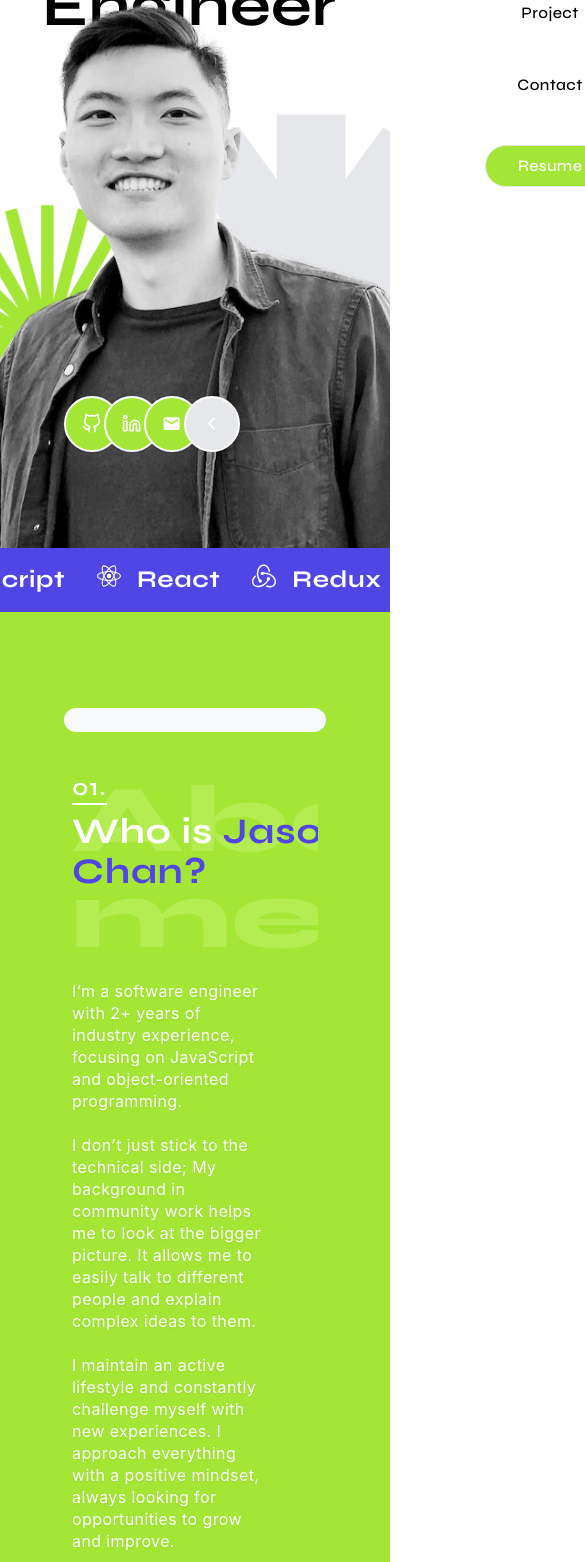
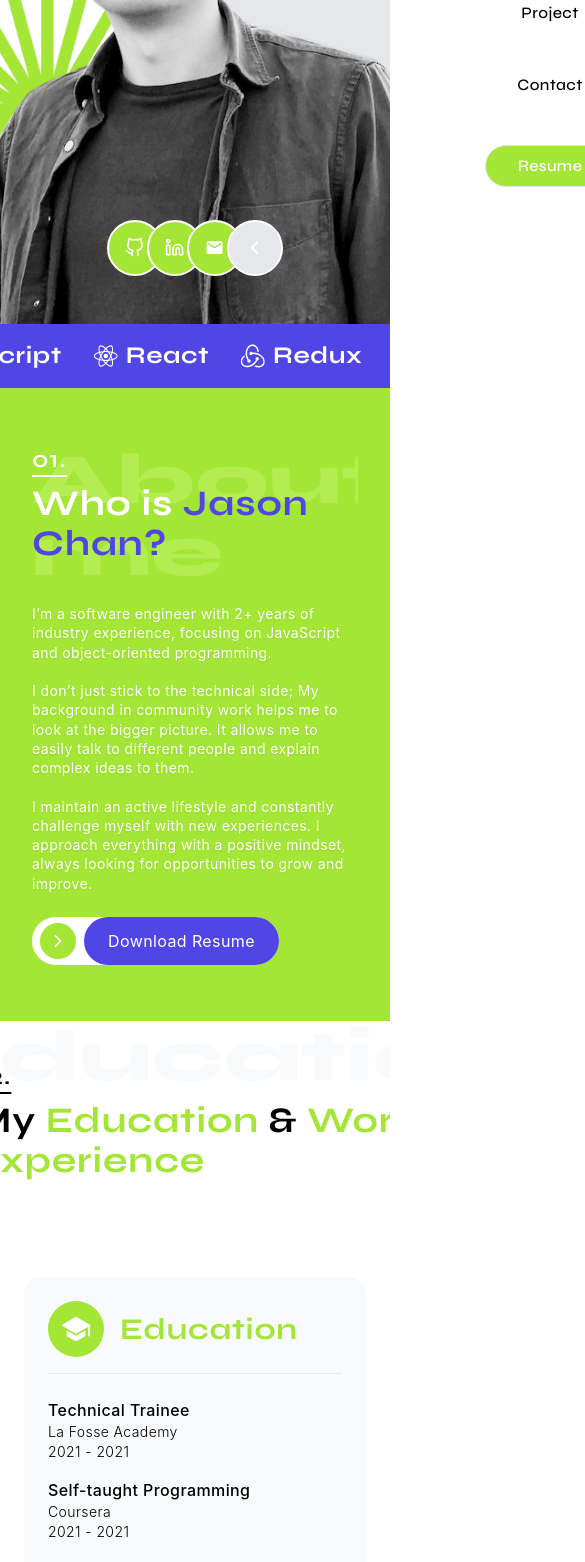
Before and after one commit to jasonchanhk/jasonchanwebsite, a Next.js app: page / in a window 390 px wide. Shown: the part 400-1962 px from the top of the page, 585 px wide, since content can reach past the window. Built offline with nearby package versions, Linux system fonts and the light colour scheme; grey boxes are pictures that could not be loaded.

Commit message:
mobile view

```diff
--- a/components/about.tsx
+++ b/components/about.tsx
@@ -6,7 +6,7 @@ import RedirectButton from "./redirectButton";
 
 const SelfIntroduction = () => {
     return (
-        <div className="drop-shadow-sm pr-12 text-base leading-snug mb-12">
+        <div className="drop-shadow-sm md:pr-12 md:text-base text-sm leading-snug mb-6 md:mb-12">
             <p className="">I’m a software engineer with 2+ years of industry experience, focusing on JavaScript and object-oriented programming. </p>
             <br />
             <p>I don’t just stick to the technical side; My background in community work helps me to look at the bigger picture. It allows me to easily talk to different people and explain complex ideas to them.</p>
@@ -18,8 +18,8 @@ const SelfIntroduction = () => {
 
 const AboutTitle = () => {
     return (
-        <div className={` ${styles.titletext} relative h-52 w-full whitespace-nowrap overflow-x-hidden`}>
-            <div className='absolute inset-0 font-extrabold text-8xl w-full z-0 text-lime-300/60'>
+        <div className={` ${styles.titletext} relative h-40 md:h-52 w-full whitespace-nowrap overflow-x-hidden`}>
+            <div className='absolute inset-0 font-extrabold text-7xl md:text-8xl w-full z-0 text-lime-300/60'>
                 About <br /> me
             </div>
             <div className='absolute z-40 inset-0 text-white'>
@@ -38,10 +38,10 @@ const AboutTitle = () => {
 
 const About = () => {
     return (
-        <div className={`py-24 mx-auto max-w-7xl px-16 md:px-20`}>
-            <div className='flex flex-col md:flex-row md:items-stretch md:h-[40em] gap-8'>
+        <div className={`py-12 md:py-24 mx-auto px-6 md:px-20 max-w-7xl`}>
+            <div className='flex flex-col md:flex-row md:items-stretch gap-8'>
 
-                <div className='flex-1 bg-gray-50 p-2 grid grid-rows-2 grid-flow-col gap-2 rounded-2xl'>
+                <div className='flex-1 bg-gray-50 p-2 md:grid grid-rows-2 grid-flow-col gap-2 rounded-2xl h-[640px] hidden'>
                     <div className='h-full w-full relative'>
                         <Image
                             src="/images/me-flying.png"
@@ -78,53 +78,10 @@ const About = () => {
                 <div className='flex-1 text-white text-lg p-2'>
                     <AboutTitle />
                     <SelfIntroduction />
-                    <RedirectButton coloured={false} className="">
+                    <RedirectButton coloured={false}>
                         <a href="Jason Chan Resume 2024.pdf" target="_blank" rel="noreferrer">Download Resume</a>
                     </RedirectButton>
                 </div>
-                {/* <div className='flex flex-col text-base font-light py-4 md:py-0 gap-4 text-amber-50 md:self-end md:pr-10 bg-white'>
-                <div>Year ago I moved to London looking for a new start. I challenged myself to code because I needed a breakthrough in life.</div>
-                <div>It was tough at first to study without any teaching guidance. Yet I soon managed to utilize free online resources constructing my own curriculum and learning system, which brought me tremendous joy and satisfaction.  </div>
-                <div>I was greatly encouraged by the fact that programming is for everyone and equal to everyone who is hard-working.</div>
-            </div>
-            <div className='flex flex-col md:flex-row justify-end gap-4 bg-white'>
-                <div className='flex flex-col gap-4'>
-                    <div className='h-[26rem] w-full relative shadow-lg shadow-amber-800/50 hover:shadow-amber-800 rounded-md'>
-                        <Image
-                            src="/images/25d9f914-e4e4-4456-9972-caf87407d6aa.JPG"
-                            alt="Picture of the author"
-                            layout='fill'
-                            objectFit="cover" // change to suit your needs
-                            className="rounded-md " />
-                    </div>
-                    <div className='h-[20rem] w-72 md:w-80 relative shadow-lg shadow-amber-800/50 hover:shadow-amber-800 rounded-md'>
-                        <Image
-                            src="/images/IMG_0873.jpg"
-                            alt="Picture of the author"
-                            layout='fill'
-                            objectFit="cover" // change to suit your needs
-                            className="rounded-md object-none origin-top" />
-                    </div>
-                </div>
-                <div className='flex flex-col gap-4'>
-                    <div className='h-[20rem] w-72 md:w-80 relative shadow-lg shadow-amber-800/50 hover:shadow-amber-800 rounded-md'>
-                        <Image
-                            src="/images/IMG_2139.jpg"
-                            alt="Picture of the author"
-                            layout='fill'
-                            objectFit="cover" // change to suit your needs
-                            className="rounded-md" />
-                    </div>
-                    <div className='h-[26rem] w-full relative shadow-lg shadow-amber-800/50 hover:shadow-amber-800 rounded-md'>
-                        <Image
-                            src="/images/IMG_3597.jpg"
-                            alt="Picture of the author"
-                            layout='fill'
-                            objectFit="cover" // change to suit your needs
-                            className="rounded-md" />
-                    </div>
-                </div>
-            </div> */}
             </div>
         </div>
     )
--- a/components/contact.tsx
+++ b/components/contact.tsx
@@ -1,4 +1,4 @@
-import React, { useRef, useState } from 'react'
+import React, { useRef, useState, useEffect } from 'react'
 import styles from '../styles/Home.module.css'
 import RedirectButton from './redirectButton'
 import Link from 'next/link'
@@ -13,14 +13,14 @@ import { copyEvent } from '../utils/copyEvent'
 
 const Contact = () => {
     return (
-        <div className={`py-24 mx-auto max-w-7xl px-16 md:px-20`}>
+        <div className={`py-12 md:py-24 mx-auto px-6 md:px-20 max-w-7xl`}>
             <div className='flex flex-col md:flex-row md:items-stretch md:h-[40em] gap-8'>
-                <div className='flex-1 text-black text-lg p-2'>
+                <div className='flex-1 text-black text-sm md:text-lg p-3'>
                     <ContactTitle />
                     <Invitation />
                     <ContactList />
                 </div>
-                <div className='flex-1 text-black text-lg p-2 flex flex-col justify-end'>
+                <div className='hidden flex-1 text-black text-sm md:text-lg p-3 md:flex flex-col justify-end'>
                     <MessageForm />
                 </div>
             </div>
@@ -37,17 +37,31 @@ const Invitation = () => {
 }
 
 const ContactTitle = () => {
+    const [isMobile, setIsMobile] = useState(false)
+
+    const handleResize = () => {
+      if (window.innerWidth < 720) {
+        setIsMobile(true)
+      } else {
+        setIsMobile(false)
+      }
+    }
+
+    useEffect(() => {
+      window.addEventListener("resize", handleResize)
+    })
+
     return (
         <div className={` ${styles.titletext} relative h-52 w-full whitespace-nowrap overflow-x-hidden`}>
-            <div className='absolute inset-0 font-extrabold text-8xl w-full z-0 text-gray-50'>
+            <div className='absolute inset-0 font-extrabold text-7xl md:text-8xl w-full z-0 text-gray-50'>
                 Contact
             </div>
             <div className='absolute inset-0 text-black'>
                 <div className='flex-col'>
-                    <div className='font-semibold text-2xl underline tracking-wider underline-offset-8 '>04. </div>
+                    <div className='font-semibold text-2xl underline tracking-wider underline-offset-8 pt-10 md:pt-0'>04. </div>
                     <div className='font-bold text-4xl md:text-6xl mt-2 tracking-wide'>
                         Let&apos;s&nbsp;
-
+                        {isMobile && <br />}
                         <span className='text-lime-400'>Connect</span>&nbsp;&
                         <br />
                         <span className='text-lime-400'>Collaborate</span>
@@ -65,7 +79,7 @@ const ContactList = () => {
             <div className='flex flex-col gap-3 pt-10 md:self-end'>
 
                 <div className='flex items-center cursor-pointer w-fit' onClick={copyEvent}>
-                    <div className='w-14 h-14 rounded-full bg-lime-400 border-2 border-white flex justify-center items-center'>
+                    <div className='w-10 h-10 md:w-14 md:h-14 rounded-full bg-lime-400 border-2 border-white flex justify-center items-center'>
                         <MdEmail />
                     </div>
                     <div className='pl-2'>chanjky97@gmail.com</div>
@@ -73,7 +87,7 @@ const ContactList = () => {
 
                 <Link passHref href="https://github.com/jasonchanhk">
                     <div className='flex items-center cursor-pointer w-fit'>
-                        <div className='w-14 h-14 rounded-full bg-lime-400 border-2 border-white flex justify-center items-center'>
+                        <div className='w-10 h-10 md:w-14 md:h-14 rounded-full bg-lime-400 border-2 border-white flex justify-center items-center'>
                             <FiGithub />
                         </div>
                         <div className='pl-2'>github.com/jasonchanhk</div>
@@ -81,9 +95,8 @@ const ContactList = () => {
                 </Link>
 
                 <Link passHref href="https://www.linkedin.com/in/jason-chan-361266217/">
-
                     <div className='flex items-center cursor-pointer w-fit'>
-                        <div className='w-14 h-14 rounded-full bg-lime-400 border-2 border-white flex justify-center items-center'>
+                        <div className='w-10 h-10 md:w-14 md:h-14 rounded-full bg-lime-400 border-2 border-white flex justify-center items-center'>
                             <FiLinkedin />
                         </div>
                         <div className='pl-2'>linkedin.com/in/jasonchanky</div>
@@ -91,7 +104,7 @@ const ContactList = () => {
                 </Link>
 
                 <div className='flex items-center w-fit'>
-                    <div className='w-14 h-14 rounded-full bg-lime-400 border-2 border-white flex justify-center items-center'>
+                    <div className='w-10 h-10 md:w-14 md:h-14 rounded-full bg-lime-400 border-2 border-white flex justify-center items-center'>
                         <IoLocationSharp />
                     </div>
                     <div className='pl-2'>Richmond, London</div>
--- a/components/experienceContent.tsx
+++ b/components/experienceContent.tsx
@@ -97,13 +97,13 @@ const ItemsList = ({ items }: itemsListProps) => {
             {items.map((item, index) => {
                 return (
                     <ExperienceModal key={index} className={`text-black ${item.skills ? 'cursor-pointer hover:text-gray-500' : ''}`} item={item}>
-                        <div className='flex mb-8 justify-between'>
-                            <div className='flex-col'>
-                                <h2 className="text-2xl font-medium pb-2">{item.title}</h2>
-                                <h3 className='text-lg font-light'>{item.place}</h3>
+                        <div className='flex flex-col md:flex-row mb-4 md:mb-8 justify-between'>
+                            <div className='flex flex-col'>
+                                <h2 className="text-md md:text-2xl font-medium md:pb-2">{item.title}</h2>
+                                <h3 className='text-sm md:text-lg font-light'>{item.place}</h3>
                             </div>
 
-                            <div className='flex text-lg text-right font-medium bg-white rounded-lg p-2 h-fit'>
+                            <div className='flex text-sm font-light md:text-lg md:text-right md:font-medium md:bg-white md:rounded-lg md:p-2 h-fit w-fit'>
                                 <div>{item.fromYear} - {item.toYear}</div>
                             </div>
                         </div>
@@ -117,18 +117,14 @@ const ItemsList = ({ items }: itemsListProps) => {
 const ExperienceContent = () => {
 
     return (
-        <div className={`py-24 mx-auto max-w-7xl px-16 md:px-20`}>
-            <div className='flex flex-col md:flex-row md:items-stretch md:min-h-7xl gap-8 pt-10'>
-                <div className='flex-1 bg-gray-50 rounded-2xl p-10'>
-                    <div className="flex items-center text-lime-400">
-                        <div className='bg-lime-400 rounded-full w-14 h-14 flex items-center justify-center'>
-                            <IconContext.Provider value={{ size: "1.125em" }}>
-                                <span className='text-white font-medium text-3xl z-20'>
-                                    <IoSchool />
-                                </span>
-                            </IconContext.Provider>
+        <div className={`py-12 md:py-24 mx-auto px-6 md:px-20 max-w-7xl`}>
+            <div className='flex flex-col md:flex-row md:items-stretch md:min-h-7xl gap-8 md:pt-10'>
+                <div className='flex-1 bg-gray-50 rounded-2xl p-6 md:p-10'>
+                    <div className="flex items-center ">
+                        <div className='bg-lime-400 rounded-full w-14 h-14 flex flex-none items-center justify-center text-white font-medium text-3xl z-20'>
+                            <IoSchool />
                         </div>
-                        <div className={`font-bold text-3xl py-4 pl-4 tracking-wide ${styles.titletext}`}>
+                        <div className={`font-bold text-3xl md:py-4 pl-4 tracking-wide text-lime-400 ${styles.titletext}`}>
                             Education
                         </div>
                     </div>
@@ -137,16 +133,12 @@ const ExperienceContent = () => {
 
                     < ItemsList items={educationExpItems} />
                 </div>
-                <div className='flex-1 bg-gray-50 rounded-2xl p-8'>
-                    <div className="flex items-center text-lime-400">
-                        <div className='bg-lime-400 rounded-full w-14 h-14 flex items-center justify-center'>
-                            <IconContext.Provider value={{ size: "1.125em" }}>
-                                <span className='text-white font-medium text-3xl z-20'>
-                                    <MdOutlineWork />
-                                </span>
-                            </IconContext.Provider>
+                <div className='flex-1 bg-gray-50 rounded-2xl p-6 md:p-10'>
+                    <div className="flex items-center">
+                        <div className='bg-lime-400 rounded-full mr-2 w-14 h-14 flex flex-none items-center justify-center text-white font-medium text-3xl z-20'>
+                            <MdOutlineWork />
                         </div>
-                        <div className={`font-bold text-3xl py-4 pl-4 tracking-wide ${styles.titletext}`}>
+                        <div className={`font-bold w-fit text-3xl md:py-4 tracking-wide text-lime-400 ${styles.titletext}`}>
                             Work Experience
                         </div>
                     </div>
--- a/components/experienceHeader.tsx
+++ b/components/experienceHeader.tsx
@@ -1,19 +1,34 @@
+import { useState, useEffect } from 'react'
 import styles from '../styles/Home.module.css';
 
 const ExperienceHeader = () => {
-    return(
-        <div className={`md:top-24 ${styles.titletext} text-black relative h-28 w-full whitespace-nowrap overflow-x-hidden`}>
-        <div className='absolute inset-0 font-extrabold text-8xl w-full text-gray-50 z-0'>
+  const [isMobile, setIsMobile] = useState(false)
+
+  const handleResize = () => {
+    if (window.innerWidth < 720) {
+      setIsMobile(true)
+    } else {
+      setIsMobile(false)
+    }
+  }
+
+  useEffect(() => {
+    window.addEventListener("resize", handleResize)
+  })
+  return (
+    <div className={`md:top-24 ${styles.titletext} text-black relative h-52 md:h-28 w-full whitespace-nowrap overflow-x-hidden`}>
+      <div className='absolute inset-0 font-extrabold text-7xl md:text-8xl w-full text-gray-50 z-0'>
         ducation & Work Experience My education
       </div>
       <div className='absolute z-40 inset-0 mx-auto flex justify-center'>
         <div className='flex-col'>
-            <div className='font-semibold text-2xl underline tracking-wider underline-offset-8 z-40'>02. </div>
-            <div className='font-bold text-3xl md:text-5xl mt-2 tracking-wide z-40'>
+          <div className='font-semibold text-2xl underline tracking-wider underline-offset-8 z-40 pt-10 md:pt-0'>02. </div>
+          <div className='font-bold text-4xl md:text-6xl mt-2 tracking-wide z-40 text-wrap'>
             My&nbsp;
             <span className='text-lime-400'>Education&nbsp;</span>
+            {isMobile && <br />}
             &&nbsp;
-              <span className='text-lime-400'>Work Experience </span>
+            <span className='text-lime-400'>Work {isMobile && <br />}Experience </span>
           </div>
         </div>
       </div>
--- a/components/homeContent.tsx
+++ b/components/homeContent.tsx
@@ -7,7 +7,7 @@ import { copyEvent } from '../utils/copyEvent';
 
 const HomeContent = () => {
     return (
-        <div className={`py-24 mx-auto max-w-7xl px-16 md:px-20`}>
+        <div className={`py-12 md:py-24 mx-auto px-6 md:px-20 max-w-7xl`}>
             <div className='flex flex-col'>
                 <div className='flex justify-center text-2xl'>
                     <div className='flex items-center pb-6'>
@@ -23,9 +23,9 @@ const HomeContent = () => {
                             <div className='bg-lime-400 h-2'></div>
                         </div>
                     </div>
-                    <div className='flex justify-center'>Software Engineer</div>
+                    <div className='flex justify-center text-center'>Software Engineer</div>
                 </div>
-                <div className='mt-24 h-80 z-40 flex items-end'>
+                <div className='md:mt-32 h-72 z-40 flex justify-center items-end md:justify-start'>
                     {/* button */}
                     <div className='flex'>
                         <IconContext.Provider value={{ color: "white", size: "1.2rem" }}>
--- a/components/homePortrait.tsx
+++ b/components/homePortrait.tsx
@@ -1,12 +1,27 @@
+import { useState, useEffect } from 'react'
 import Image from 'next/image'
 
 const HomePortrait = () => {
-    return(
+  const [isMobile, setIsMobile] = useState(false)
+
+  const handleResize = () => {
+    if (window.innerWidth < 720) {
+      setIsMobile(true)
+    } else {
+      setIsMobile(false)
+    }
+  }
+
+  useEffect(() => {
+    window.addEventListener("resize", handleResize)
+  })
+
+  return (
     <div className='absolute z-20 inset-0 mx-auto flex justify-center items-end'>
       <Image
         src="/images/portrait-removebg-4.png"
         alt="Picture of the author"
-          height={600}
+        height={isMobile ? 400 : 600}
         width={600}
         layout='fixed'
         objectFit="cover" />
--- a/components/marquee.tsx
+++ b/components/marquee.tsx
@@ -48,8 +48,8 @@ const TechMarquee = () => {
     >
         {skillItems.map(({ name, icon }, index) => {
             return (
-                <div className='flex px-4 md:px-10' key={index}>
-                    <span className='pr-4'>{icon}</span>
+                <div className='flex px-4 md:px-10 items-center' key={index}>
+                    <span className='pr-2 md:pr-4'>{icon}</span>
                     <span>{name}</span>
                 </div>
             )
--- a/components/projectHeader.tsx
+++ b/components/projectHeader.tsx
@@ -1,18 +1,32 @@
-import RedirectButton from '../components/redirectButton'
+import { useState, useEffect } from 'react'
 import styles from '../styles/Home.module.css';
 
 const ProjectHeader = () => {
+  const [isMobile, setIsMobile] = useState(false)
+
+  const handleResize = () => {
+    if (window.innerWidth < 720) {
+      setIsMobile(true)
+    } else {
+      setIsMobile(false)
+    }
+  }
+
+  useEffect(() => {
+    window.addEventListener("resize", handleResize)
+  })
+
   return (
-    <div className={`md:top-24 ${styles.titletext} text-black relative h-36 w-full whitespace-nowrap overflow-x-hidden`}>
-      <div className='absolute inset-0 font-extrabold text-8xl w-full z-0 text-lime-300/60'>
+    <div className={`md:top-24 ${styles.titletext} text-black relative h-40 md:h-36 w-full whitespace-nowrap overflow-x-hidden`}>
+      <div className='absolute inset-0 font-extrabold text-7xl md:text-8xl w-full z-0 text-lime-300/60'>
         Latest Pojects
       </div>
-      <div className='absolute inset-0 flex justify-between mx-auto max-w-7xl px-16 md:px-20 text-white'>
+      <div className='absolute inset-0 flex mx-auto max-w-7xl px-6 md:px-20 text-white'>
         <div className='flex-col'>
-          <div className='font-semibold text-2xl underline tracking-wider underline-offset-8'>03. </div>
+          <div className='font-semibold text-2xl underline tracking-wider underline-offset-8 pt-10 md:pt-0'>03. </div>
           <div className='font-bold text-4xl md:text-6xl mt-2 tracking-wide'>
             My&nbsp;
-            <span className='text-indigo-600'>Latest Projects&nbsp;</span>
+            <span className='text-indigo-600'>Latest {isMobile && <br />}Projects&nbsp;</span>
           </div>
         </div>
       </div>
--- a/components/redirectButton.tsx
+++ b/components/redirectButton.tsx
@@ -11,12 +11,10 @@ interface RedirectButtonProps {
 const RedirectButton = ({ coloured, className, children }: RedirectButtonProps) => {
     return (
         <div className={`${coloured ? 'bg-gray-100' : 'bg-white'} flex items-center w-fit h-fit rounded-full ${className}`}>
-            <div className={`${coloured ? 'bg-white' : 'bg-lime-400'} w-11 h-11 rounded-full flex items-center justify-center ml-2 mr-4`}>
-                <IconContext.Provider value={{ color: `${coloured ? 'black' : 'white'}`, size: "1.5em" }}>
-                    <IoChevronForward />
-                </IconContext.Provider>
+            <div className={`${coloured ? 'bg-white text-black' : 'bg-lime-400 text-white'} w-9 h-9 md:w-11 md:h-11 rounded-full flex items-center justify-center ml-2 mr-2 md:mr-4`}>
+                <IoChevronForward />
             </div>
-            <div className={`${coloured ? 'bg-lime-400 hover:bg-lime-500' : 'bg-indigo-600 hover:bg-indigo-700'}  px-10 py-4 w-fit rounded-full text-white`}>{children}</div>
+            <div className={`${coloured ? 'bg-lime-400 hover:bg-lime-500' : 'bg-indigo-600 hover:bg-indigo-700'} px-6 py-3 md:px-10 md:py-4 w-fit rounded-full text-white text-base md:text-lg`}>{children}</div>
         </div>
     )
 };
--- a/pages/index.tsx
+++ b/pages/index.tsx
@@ -48,7 +48,6 @@ const Home: NextPage = () => {
         <Contact />
       </Section>
 
-
     </Layout >
   )
 }
```
Also changed, not shown: components/projectContent.tsx (+10 -10 lines). Lines whose indentation alone changed are shown as unchanged.
